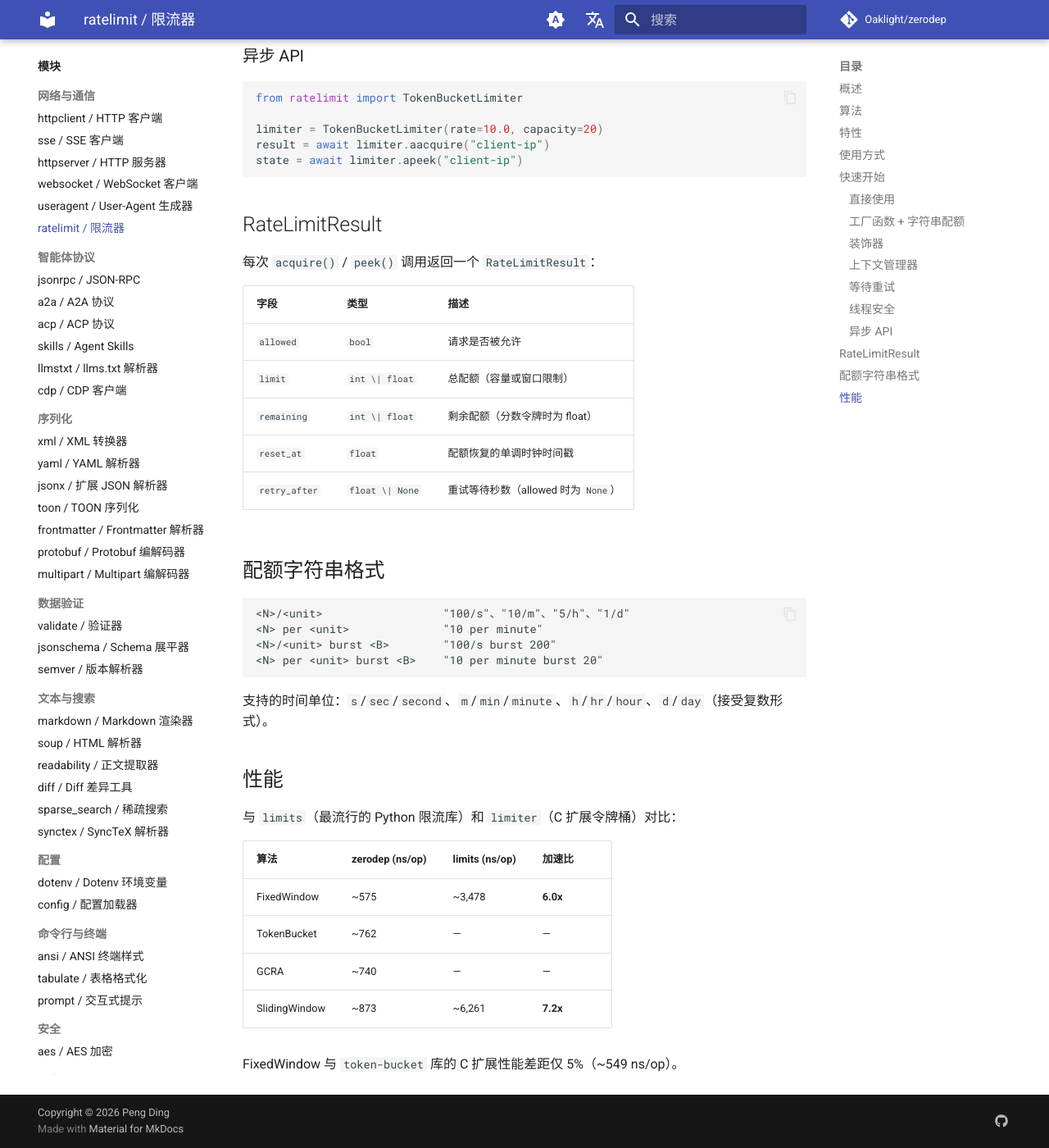
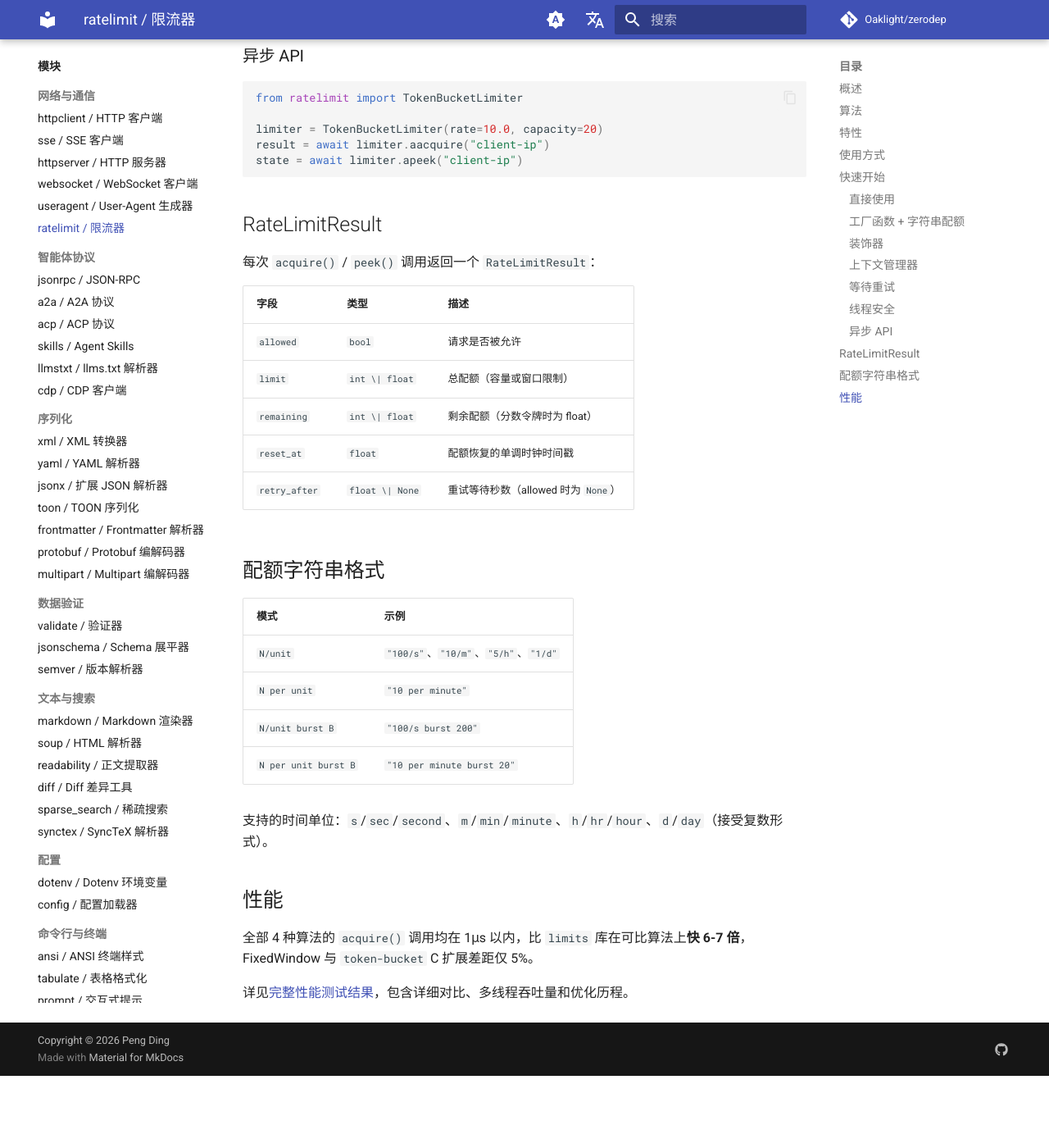
Before and after one commit to Oaklight/zerodep, an MkDocs documentation site: the page built from docs/modules/ratelimit.md, in a window 1280 px wide and 1400 px high, scrolled down 2714 px. Shown: the whole window at 82% size. Built offline with MkDocs 1.6.1 and Material for MkDocs 9.7.7, drawn with Linux system fonts in a browser that asks for light colours; comment, search, counter and statistics services are not loaded; after the commit the page ends 4026 px from its top, so only the background shows below that.

Commit message:
fix: 配额格式改为表格，性能详情移至 benchmark 页面

````diff
--- a/docs/modules/ratelimit.md
+++ b/docs/modules/ratelimit.md
@@ -131,24 +131,17 @@ state = await limiter.apeek("client-ip")
 
 ## 配额字符串格式
 
-```
-<N>/<unit>                  "100/s"、"10/m"、"5/h"、"1/d"
-<N> per <unit>              "10 per minute"
-<N>/<unit> burst <B>        "100/s burst 200"
-<N> per <unit> burst <B>    "10 per minute burst 20"
-```
+| 模式 | 示例 |
+|------|------|
+| `N/unit` | `"100/s"`、`"10/m"`、`"5/h"`、`"1/d"` |
+| `N per unit` | `"10 per minute"` |
+| `N/unit burst B` | `"100/s burst 200"` |
+| `N per unit burst B` | `"10 per minute burst 20"` |
 
 支持的时间单位：`s`/`sec`/`second`、`m`/`min`/`minute`、`h`/`hr`/`hour`、`d`/`day`（接受复数形式）。
 
 ## 性能
 
-与 `limits`（最流行的 Python 限流库）和 `limiter`（C 扩展令牌桶）对比：
+全部 4 种算法的 `acquire()` 调用均在 1μs 以内，比 `limits` 库在可比算法上**快 6-7 倍**，FixedWindow 与 `token-bucket` C 扩展差距仅 5%。
 
-| 算法 | zerodep (ns/op) | limits (ns/op) | 加速比 |
-|------|----------------|----------------|--------|
-| FixedWindow | ~575 | ~3,478 | **6.0x** |
-| TokenBucket | ~762 | — | — |
-| GCRA | ~740 | — | — |
-| SlidingWindow | ~873 | ~6,261 | **7.2x** |
-
-FixedWindow 与 `token-bucket` 库的 C 扩展性能差距仅 5%（~549 ns/op）。
+详见[完整性能测试结果](../benchmarks/ratelimit.md)，包含详细对比、多线程吞吐量和优化历程。
````
